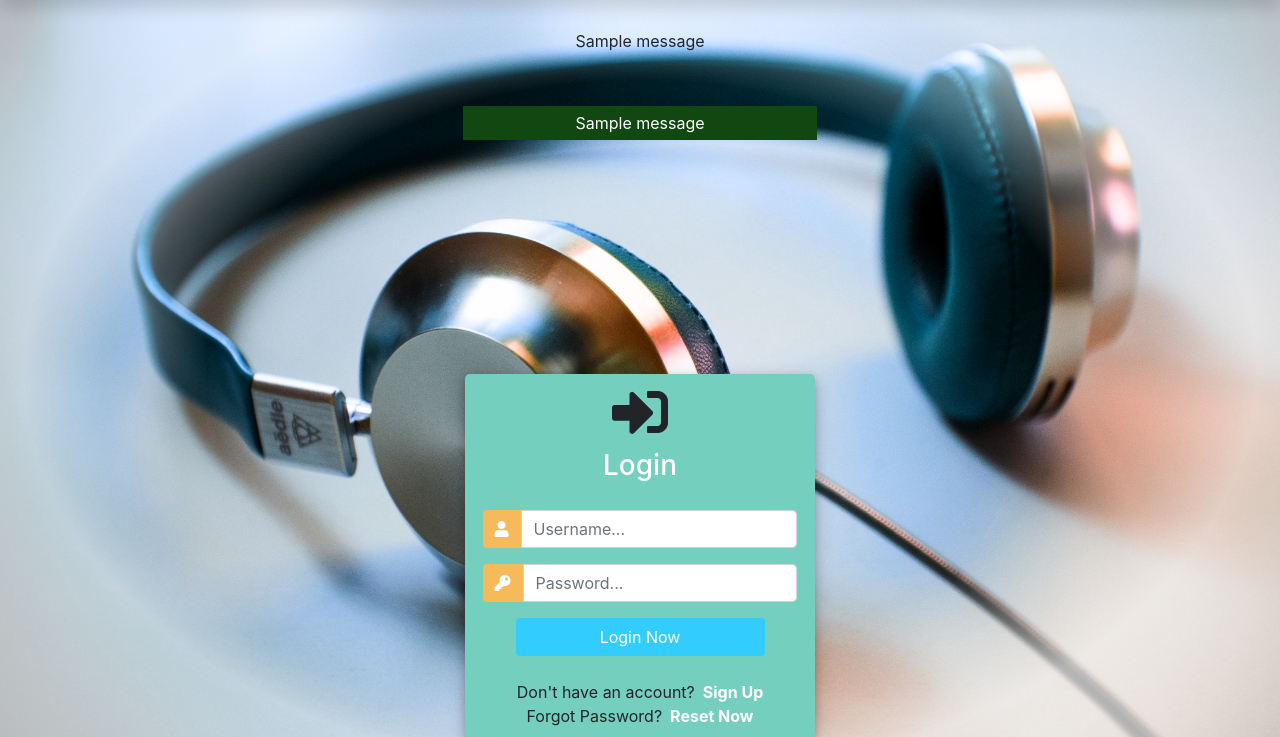
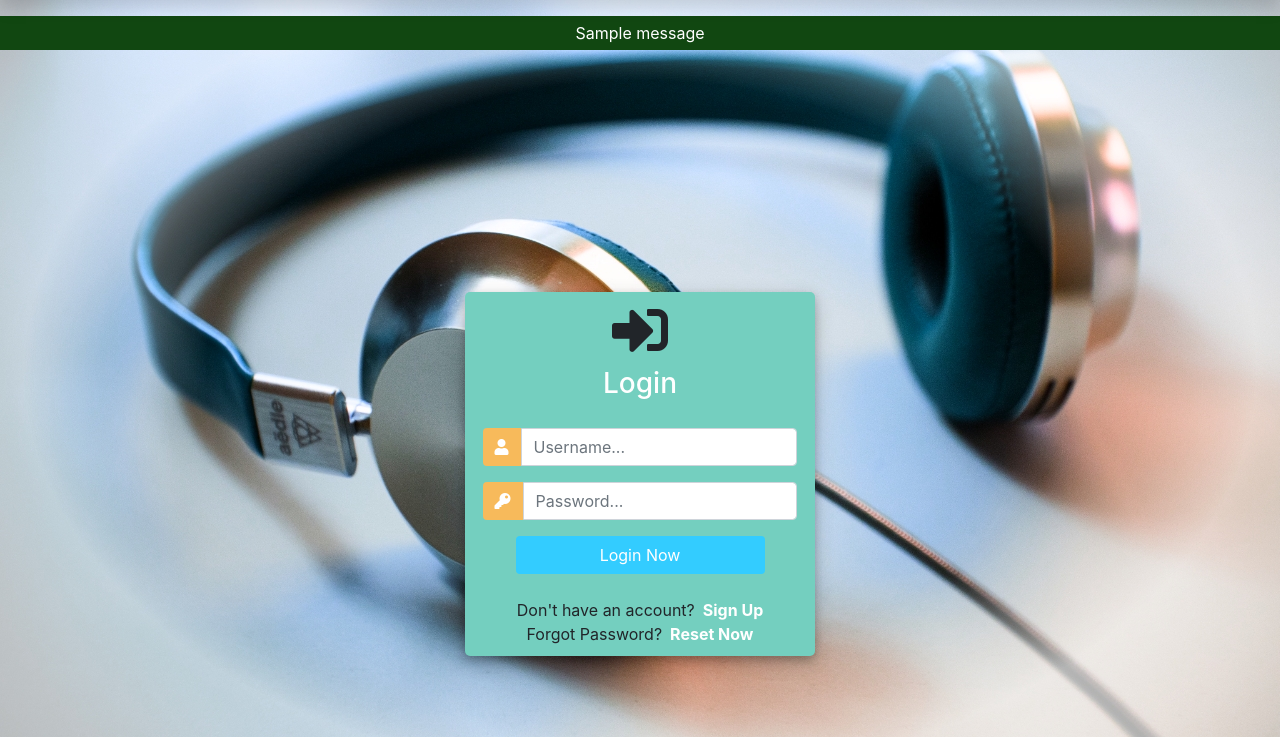
Before and after one commit to Eteip/artivate, a Django app: page /login/ in a window 1280 px wide. Shown: the part 56-793 px from the top of the page. Run offline with Django 3.2, Linux system fonts and the light colour scheme; one stand-in notice (Sample message) is shown; some libraries are stand-ins or nearby versions.

Commit message:
styled login-page

```diff
--- a/registration/templates/registration/base.html
+++ b/registration/templates/registration/base.html
@@ -6,14 +6,27 @@
     <head>
         <title>Artivate</title>
         <link href="https://fonts.googleapis.com/css?family=Roboto:400,700" rel="stylesheet">
+
         <meta name="google" content="notranslate"/>
         <meta name="viewport" content="width=device-width, initial-scale=1" />
+
         <link rel="stylesheet" href="https://stackpath.bootstrapcdn.com/bootstrap/4.5.0/css/bootstrap.min.css" integrity="sha384-9aIt2nRpC12Uk9gS9baDl411NQApFmC26EwAOH8WgZl5MYYxFfc+NcPb1dKGj7Sk" crossorigin="anonymous">
 
-        <link rel="stylesheet" href="{% static 'css/base.css' %}">
+        <link rel="stylesheet" href="https://stackpath.bootstrapcdn.com/bootstrap/4.1.3/css/bootstrap.min.css" integrity="sha384-MCw98/SFnGE8fJT3GXwEOngsV7Zt27NXFoaoApmYm81iuXoPkFOJwJ8ERdknLPMO" crossorigin="anonymous">
+
+        <link rel="stylesheet" href="https://use.fontawesome.com/releases/v5.6.1/css/all.css" integrity="sha384-gfdkjb5BdAXd+lj+gudLWI+BXq4IuLW5IT+brZEZsLFm++aCMlF1V92rMkPaX4PP" crossorigin="anonymous">
+
+        <script src="https://ajax.googleapis.com/ajax/libs/jquery/3.3.1/jquery.min.js"></script>
 
         <link rel="shortcut icon" type="image/png" href="{% static 'img/favicon.ico' %}">
         <link href="https://maxcdn.bootstrapcdn.com/font-awesome/4.7.0/css/font-awesome.min.css" rel="stylesheet">
+
+        {% block styles %}
+            <link rel="stylesheet" href="{% static 'css/base.css' %}">
+            <link rel="stylesheet" type="text/css" href="{% static 'css/register.css' %}">
+            <link rel="stylesheet" type="text/css" href="{% static 'css/login.css' %}">
+        {% endblock %}
+
     </head>
 
     <body>
@@ -41,13 +54,9 @@
         </nav>
 
         <div>
-            {% if messages %}
-                {% for message in messages %}
-                    <div class="alert alert-{{ messages.tags }}">
-                        <p><center>{{ message }}</center></p>
-                    </div>
-                {% endfor %}
-            {% endif %}
+            {% for message in messages %}
+                <p><center id="messages">{{message}}</center></p>
+            {% endfor %}
         </div>
 
         {% block content %}
--- a/registration/templates/registration/login.html
+++ b/registration/templates/registration/login.html
@@ -2,24 +2,12 @@
 {% load static %}
 {% block content %}
 
-<!DOCTYPE html>
-<html>
+{% block styles %}
+    <link rel="stylesheet" type="text/css" href="{% static 'css/login.css' %}">
+{% endblock %}
 
-<head>
-	<title>Login</title>
-	<link rel="stylesheet" href="https://stackpath.bootstrapcdn.com/bootstrap/4.1.3/css/bootstrap.min.css" integrity="sha384-MCw98/SFnGE8fJT3GXwEOngsV7Zt27NXFoaoApmYm81iuXoPkFOJwJ8ERdknLPMO" crossorigin="anonymous">
-	<script src="https://ajax.googleapis.com/ajax/libs/jquery/3.3.1/jquery.min.js"></script>
-	<link rel="stylesheet" href="https://use.fontawesome.com/releases/v5.6.1/css/all.css" integrity="sha384-gfdkjb5BdAXd+lj+gudLWI+BXq4IuLW5IT+brZEZsLFm++aCMlF1V92rMkPaX4PP" crossorigin="anonymous">
-	<link rel="stylesheet" type="text/css" href="{% static 'css/login.css' %}">
-
-</head>
-
-<body>
 	<div class="container mt-4">
 		<!-- Flash messsaging -->
-		{% for message in messages %}
-			<p id="messages">{{message}}</p>
-		{% endfor %}
 	</div>
 	<div class="container h-100">
 		<div class="d-flex justify-content-center h-100">
@@ -64,8 +52,5 @@
 			</div>
 		</div>
 	</div>
-</body>
-
-</html>
 
 {% endblock %}
```
